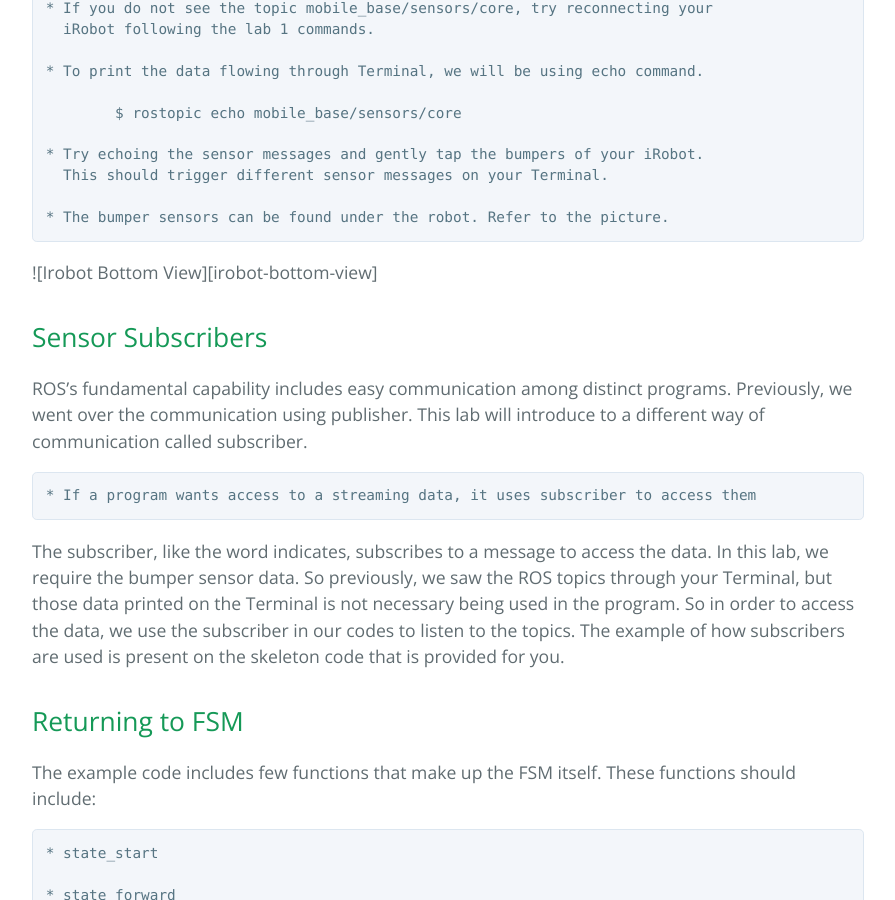
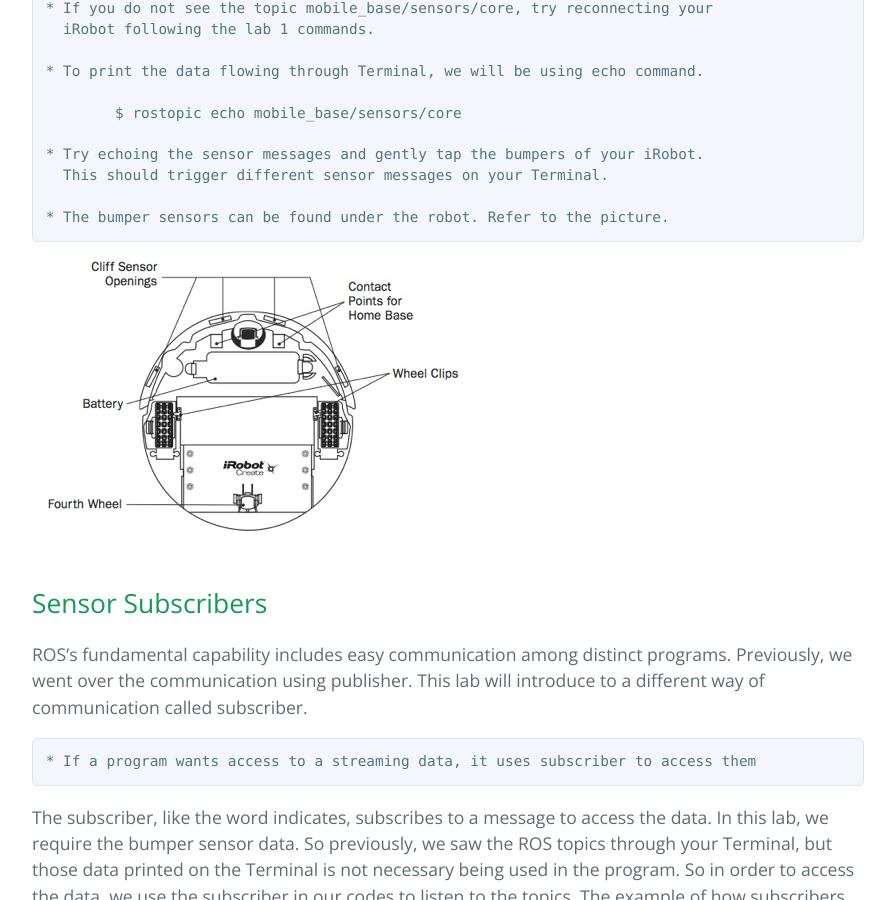
Before and after one commit to gcc-robotics/robot-motion-planning-labs, a Jekyll site: the page built from _posts/2014-06-29-lab3-finite-state-machines-and-sensing.md, in a window 1280 px wide and 900 px high, scrolled down 1473 px. Shown: the whole window, without its empty margins (192-1087 px from the left). Built offline with Jekyll 4.4.1, drawn with Linux system fonts in a browser that asks for light colours; the repository's description, which GitHub fills in, is left out.

Commit message:
editting lab 3

```diff
--- a/_posts/2014-06-29-lab3-finite-state-machines-and-sensing.md
+++ b/_posts/2014-06-29-lab3-finite-state-machines-and-sensing.md
@@ -102,3 +102,5 @@ Lab Instructions
 In this lab, you will be adding multiple states in order to carry out the task of
 following the walls of this classroom. This task must be done through use of FSM.
 The skeleton of the codes are provided in the Zip folders.
+
+[irobot-bottom-view]: ../images/post/irobot-bottom-view.png
```
